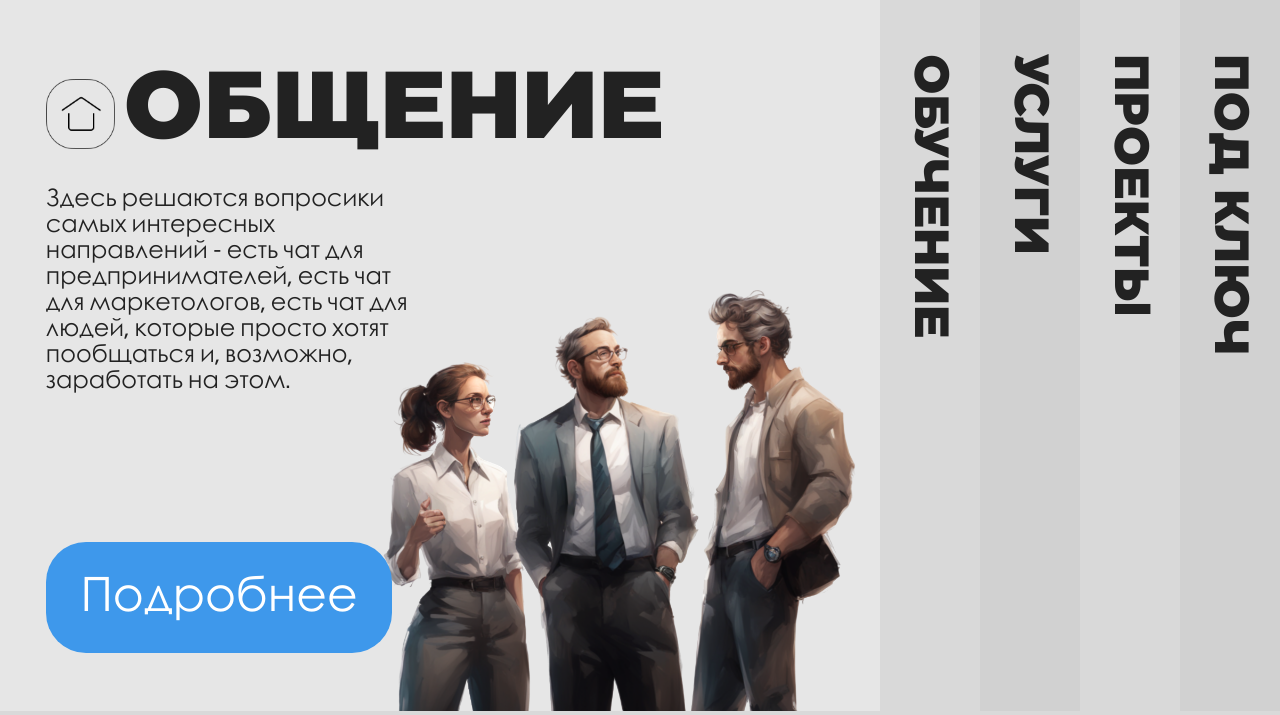
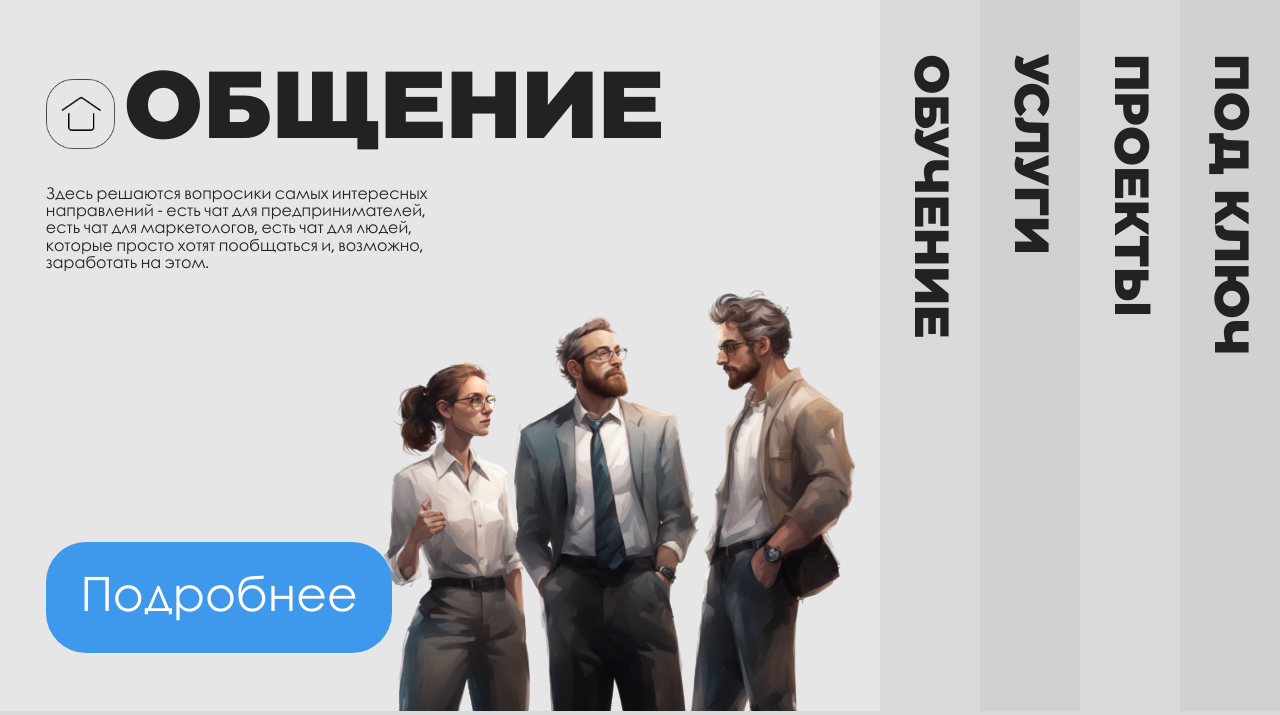
Before and after one commit to DmitryAnisimov88/new, a plain HTML site: page index.html in a window 1280 px wide. Shown: the top 715 px of the page. Drawn offline with Linux system fonts and the light colour scheme.

Commit message:
Update slides.css

```diff
--- a/css/slides.css
+++ b/css/slides.css
@@ -79,8 +79,8 @@
     z-index: 0; /* Начальный z-index */
 	color: #222222; /* Пример цвета текста */
     text-align: left; /* Центрирование текста */
-	font-size: 24px;
-	line-height: 26px;
+	font-size: 1.25vw;
+	line-height: 1.35vw;
 }
 
 .slide.active .textForSlide {
```
